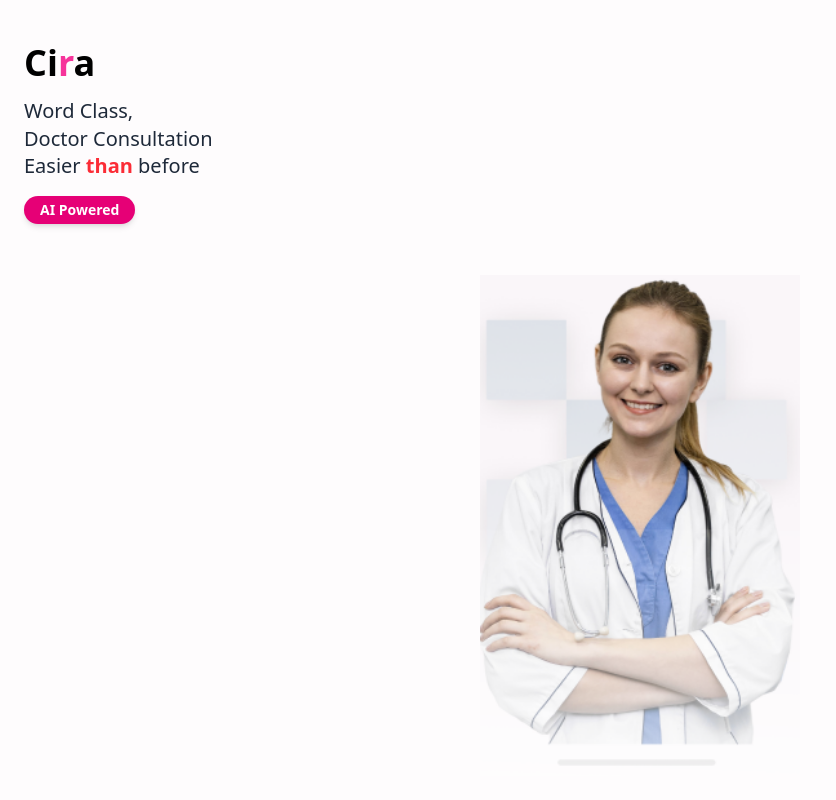
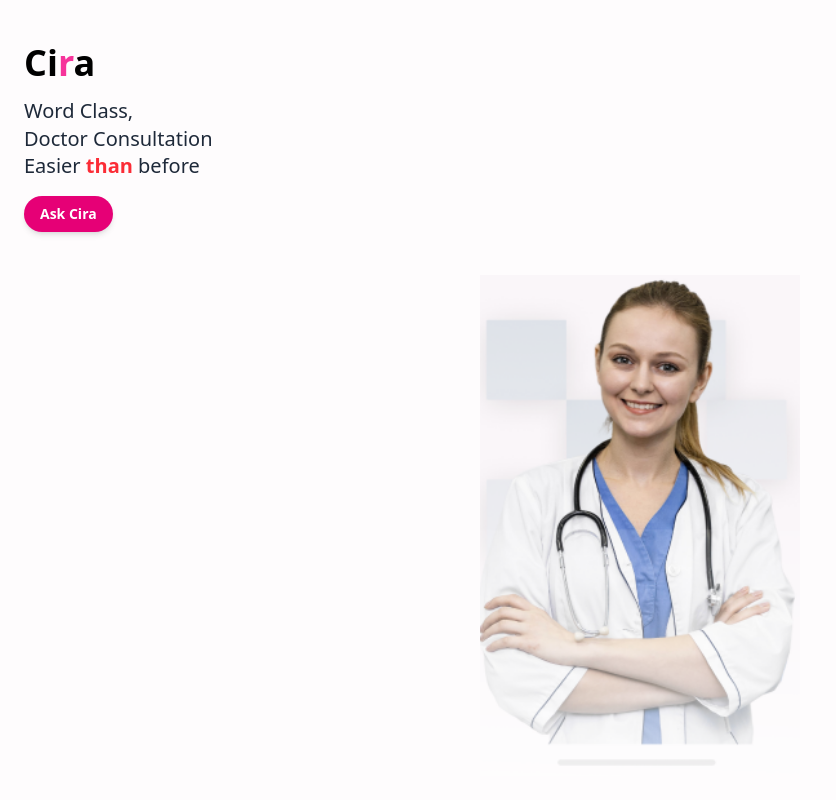
Before and after one commit to habib-SE/cira-frontend, a React (Vite) app: page / in a window 1280 px wide. Shown: the whole page, without its empty margins (0-836 px from the left). Built offline with nearby package versions, Linux system fonts and the light colour scheme.

Commit message:
update and add agent

```diff
--- a/src/App.jsx
+++ b/src/App.jsx
@@ -1,17 +1,20 @@
-
-import './App.css'
-import CiraMobileBanner from './components/CiraMobileBanner'
-import CiraAssistant from './components/CiraAssistant'
+// App.jsx
+import React, { useState } from "react";
+import CiraMobileBanner from "./components/CiraMobileBanner";
+import CiraAssistant from "./components/CiraAssistant";
 
 function App() {
+  const [showAssistant, setShowAssistant] = useState(false);
+
   return (
     <>
-    <div>
-     {/* <CiraAssistant /> */}
-     <CiraMobileBanner/>
-    </div>
+      {showAssistant ? (
+        <CiraAssistant onClose={() => setShowAssistant(false)} />
+      ) : (
+        <CiraMobileBanner onAskCira={() => setShowAssistant(true)} />
+      )}
     </>
-  )
+  );
 }
 
-export default App
+export default App;
--- a/src/components/CiraAssistant.jsx
+++ b/src/components/CiraAssistant.jsx
@@ -1,19 +1,39 @@
-import React from "react";
+import React, { useState } from "react";
 import { FaMicrophone, FaKeyboard } from "react-icons/fa";
 import { IoClose } from "react-icons/io5";
+import { talkToAgent } from "../utills/elevenLabsAgent"; // Make sure this file exists
 
 const CiraAssistant = () => {
+  const [isListening, setIsListening] = useState(false);
+  const [response, setResponse] = useState("");
+
+  const handleMicrophoneClick = async () => {
+    setIsListening(true);
+
+    // Simulate listening & sending a message to agent
+    const res = await talkToAgent("I need a medical consultation");
+    setResponse(res.text || "No response");
+
+    setIsListening(false);
+  };
+
   return (
     <div className="h-screen w-full flex flex-col items-center justify-between bg-gradient-to-b from-pink-100 via-pink-50 to-yellow-100 py-8 px-4">
       {/* Orb Animation or Image */}
       <div className="flex flex-col items-center justify-center flex-1">
-        <div className="w-60 h-60 bg-pink-200 rounded-full flex items-center justify-center shadow-2xl relative">
+        <div className={`w-60 h-60 rounded-full flex items-center justify-center shadow-2xl relative transition-all duration-300 ${isListening ? 'bg-pink-300' : 'bg-pink-200'}`}>
           <img
-            src="/src/assets/orb.png" // Replace with your orb image or Rive animation
+            src="/src/assets/orb.png"
             alt="Orb"
             className="w-full h-full object-contain"
           />
         </div>
+
+        {response && (
+          <div className="mt-6 text-center text-gray-800 text-sm bg-white rounded-lg p-4 shadow-md max-w-md">
+            {response}
+          </div>
+        )}
       </div>
 
       {/* Controls */}
@@ -22,9 +42,15 @@ const CiraAssistant = () => {
           <FaKeyboard className="text-gray-600 text-xl" />
         </button>
 
-        <div className="bg-pink-100 p-4 rounded-full shadow-lg">
-          <FaMicrophone className="text-pink-600 text-2xl" />
-        </div>
+        <button
+          className="bg-pink-100 p-4 rounded-full shadow-lg"
+          onClick={handleMicrophoneClick}
+          disabled={isListening}
+        >
+          <FaMicrophone
+            className={`text-2xl ${isListening ? "text-pink-400 animate-pulse" : "text-pink-600"}`}
+          />
+        </button>
 
         <button className="bg-white p-3 rounded-full shadow-md">
           <IoClose className="text-gray-600 text-xl" />
--- a/src/components/CiraMobileBanner.jsx
+++ b/src/components/CiraMobileBanner.jsx
@@ -1,9 +1,56 @@
-import React from "react";
-import doctorImage from "../assets/doctor.png"
+// import React from "react";
+// import doctorImage from "../assets/doctor.png"
 
-const CiraMobileBanner = () => {
+// const CiraMobileBanner = () => {
+//   return (
+//     <div className="flex flex-col items-center justify-between bg-[#fefcfd] h-screen px-6 pt-10 pb-6">
+//       {/* Logo and Heading */}
+//       <div className="w-full">
+//         <h1 className="text-[36px] font-bold text-black leading-tight">
+//           <span className="text-black">Ci</span>
+//           <span className="text-pink-500">r</span>
+//           <span className="text-black">a</span>
+//         </h1>
+//         <p className="text-[20px] font-medium text-gray-800 leading-snug mt-3">
+//           Word Class,<br />
+//           Doctor Consultation<br />
+//           Easier <span className="text-red-500 font-semibold">than</span> before
+//         </p>
+
+//         <div className="mt-4">
+//           <span className="inline-block bg-pink-600 text-white text-sm font-semibold px-4 py-1 rounded-full shadow-md">
+//             Ask Cira
+//           </span>
+//         </div>
+//       </div>
+
+//       {/* Doctor Image */}
+//       <div className="w-full flex justify-center mt-6">
+//         <img
+//           src={doctorImage}
+//           alt="Doctor"
+//           className="w-4/5 max-w-xs object-contain"
+//         />
+//       </div>
+//     </div>
+//   );
+// };
+
+// export default CiraMobileBanner;
+import React, { useState } from "react";
+import doctorImage from "../assets/doctor.png";
+import { talkToAgent } from "../utills/elevenLabsAgent";
+
+const CiraMobileBanner = ({ onAskCira }) => {
+  const [assistantReply, setAssistantReply] = useState("");
+
+  const handleAskCira = async () => {
+    const res = await talkToAgent("I need medical help");
+    setAssistantReply(res.text || "No response");
+  };
+
   return (
-    <div className="flex flex-col items-center justify-between bg-[#fefcfd] h-screen px-6 pt-10 pb-6">
+    <div className="flex flex-col items-center justify-between bg-[#fefcfd] h-screen px-6 pt-10 pb-6 overflow-y-auto">
       {/* Logo and Heading */}
       <div className="w-full">
         <h1 className="text-[36px] font-bold text-black leading-tight">
@@ -17,10 +64,14 @@ const CiraMobileBanner = () => {
           Easier <span className="text-red-500 font-semibold">than</span> before
         </p>
 
+        {/* Ask Cira Button */}
         <div className="mt-4">
-          <span className="inline-block bg-pink-600 text-white text-sm font-semibold px-4 py-1 rounded-full shadow-md">
-            AI Powered
-          </span>
+          <button
+            onClick={onAskCira}
+            className="inline-block bg-pink-600 text-white text-sm font-semibold px-4 py-2 rounded-full shadow-md"
+          >
+            Ask Cira
+          </button>
         </div>
       </div>
 
@@ -32,6 +83,13 @@ const CiraMobileBanner = () => {
           className="w-4/5 max-w-xs object-contain"
         />
       </div>
+
+      {/* Assistant Reply */}
+      {assistantReply && (
+        <div className="w-full mt-6 bg-gray-100 p-4 rounded text-gray-800 text-center text-sm">
+          {assistantReply}
+        </div>
+      )}
     </div>
   );
 };
--- a/src/utills/elevenLabsAgent.js
+++ b/src/utills/elevenLabsAgent.js
@@ -1,15 +1,15 @@
-// utils/elevenLabsAgent.js
+// src/utils/elevenLabsAgent.js
 import axios from "axios";
 
-const ELEVENLABS_API_KEY = "your-api-key";
-const AGENT_ID = "your-agent-id";
+const ELEVENLABS_API_KEY = "your_elevenlabs_api_key"; // Replace with your actual API key
+const AGENT_ID = "agent_01jytk2qhke8nrwt3cs47bqdd4";
 
-export const talkToAgent = async (message) => {
+export const talkToAgent = async (userInput) => {
   try {
     const response = await axios.post(
       `https://api.elevenlabs.io/v1/agents/${AGENT_ID}/message`,
       {
-        text: message,
+        text: userInput,
       },
       {
         headers: {
```
